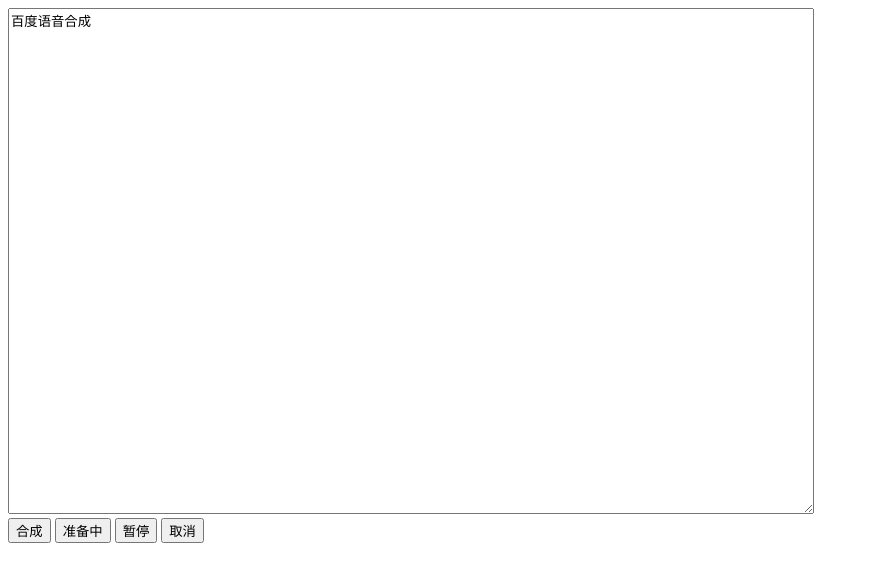
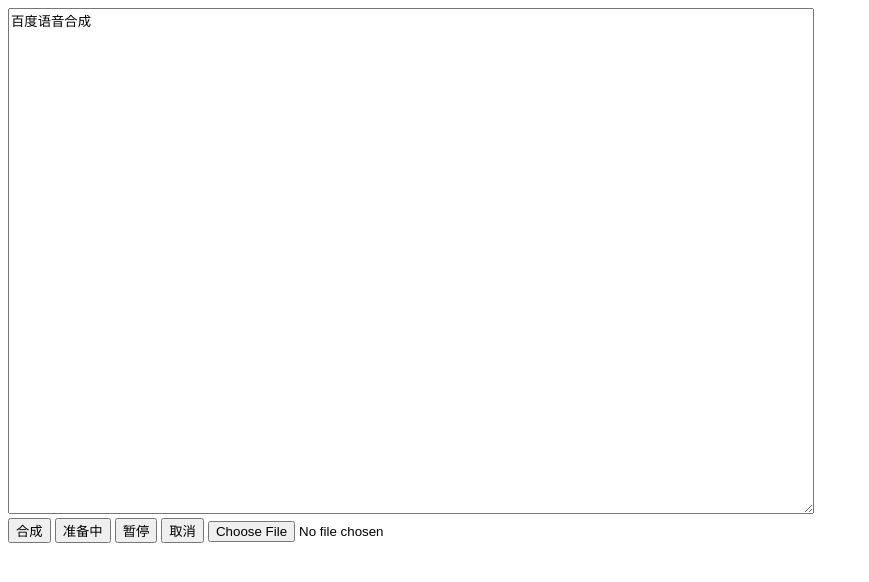
Before and after one commit to rocket049/baiduTTS, a plain HTML site: page tmpls/demo.html in a window 1280 px wide. Shown: the whole page, without its empty margins (0-869 px from the left). Drawn offline with Linux system fonts and the light colour scheme.

Commit message:
2019年 11月 29日 星期五 17:39:33 CST

```diff
--- a/tmpls/demo.html
+++ b/tmpls/demo.html
@@ -105,6 +105,20 @@
         <button onclick='play()' id='playBtn'>准备中</button>
         <button onclick='pause()'>暂停</button>
         <button onclick='cancel()'>取消</button>
+        <input type='file' accept='text/plain' onchange='openFile(event)'>
+        <script type="text/javascript">
+        var openFile = function(event) {
+            var input = event.target;
+            var reader = new FileReader();
+            reader.onload = function() {
+                if(reader.result) {
+                    document.getElementById("text").value = reader.result;
+                    //alert(reader.result);
+                }
+            };
+            reader.readAsText(input.files[0]);
+        };
+    </script>
     </div>
 </body>
 </html>
```
